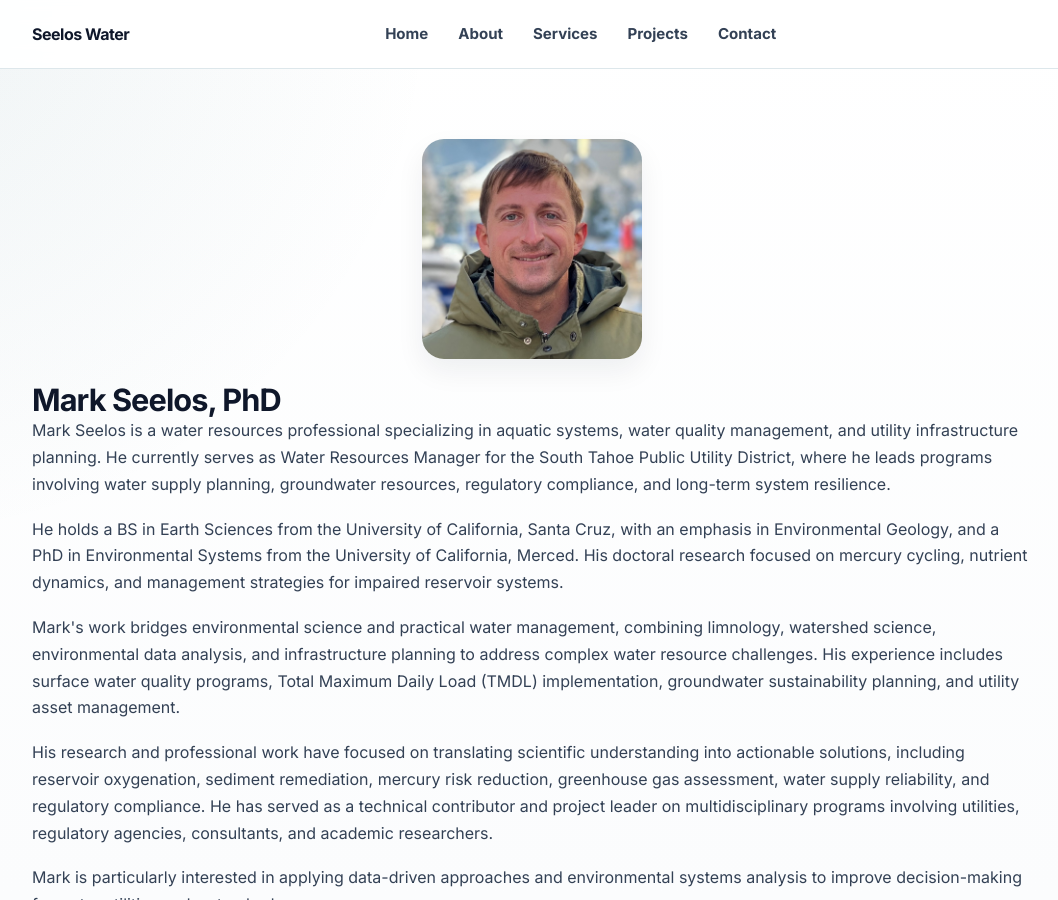
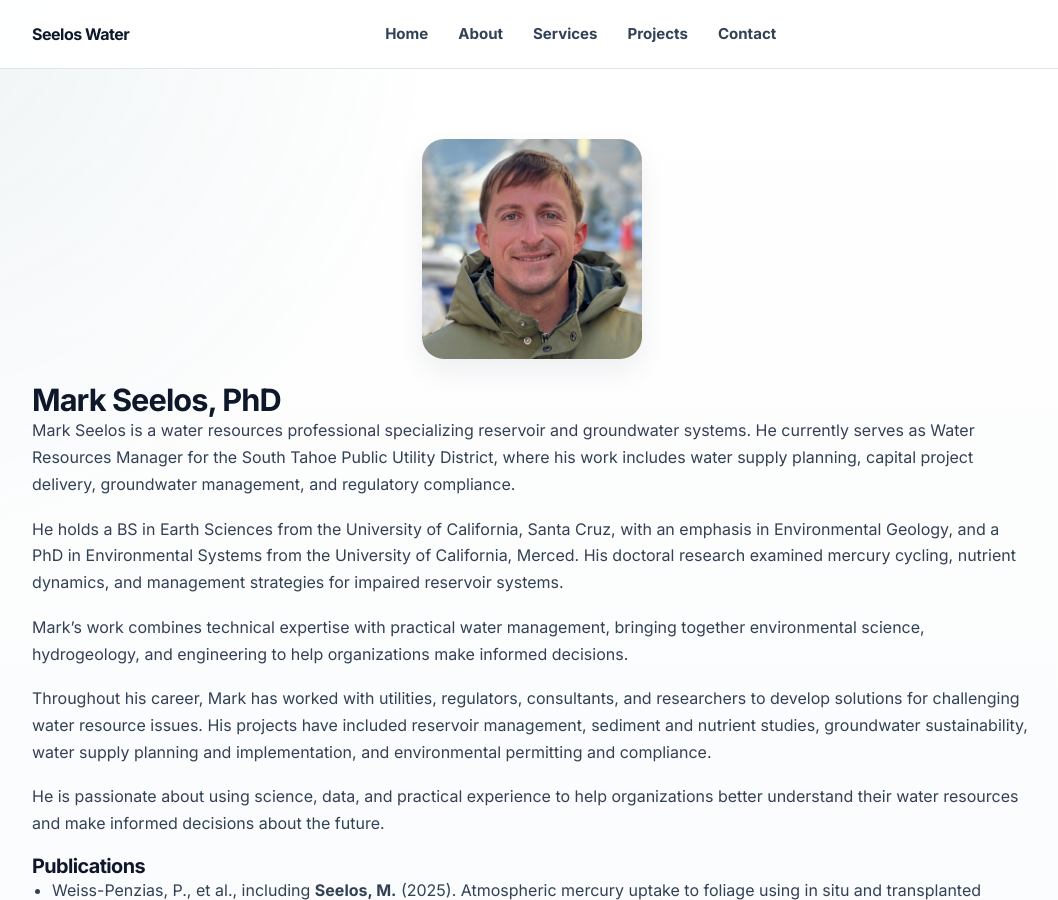
Before and after one commit to markseelos/seelos-water, a Jekyll site: the page built from about.md, in a window 1280 px wide and 900 px high. Shown: the whole window, without its empty margins (108-1166 px from the left). Built offline with Jekyll 4.4.1, drawn with Linux system fonts in a browser that asks for light colours; some of the changed text lies outside the part shown.

Commit message:
Update about.md

```diff
--- a/about.md
+++ b/about.md
@@ -18,25 +18,25 @@ permalink: /about/
 
       <h2>Mark Seelos, PhD</h2>
 
-      <p>
-        Mark Seelos is a water resources professional specializing in aquatic systems, water quality management, and utility infrastructure planning. He currently serves as Water Resources Manager for the South Tahoe Public Utility District, where he leads programs involving water supply planning, groundwater resources, regulatory compliance, and long-term system resilience.
-      </p>
+<p>
+  Mark Seelos is a water resources professional specializing reservoir and groundwater systems. He currently serves as Water Resources Manager for the South Tahoe Public Utility District, where his work includes water supply planning, capital project delivery, groundwater management, and regulatory compliance.
+</p>
 
-      <p>
-        He holds a BS in Earth Sciences from the University of California, Santa Cruz, with an emphasis in Environmental Geology, and a PhD in Environmental Systems from the University of California, Merced. His doctoral research focused on mercury cycling, nutrient dynamics, and management strategies for impaired reservoir systems.
-      </p>
+<p>
+  He holds a BS in Earth Sciences from the University of California, Santa Cruz, with an emphasis in Environmental Geology, and a PhD in Environmental Systems from the University of California, Merced. His doctoral research examined mercury cycling, nutrient dynamics, and management strategies for impaired reservoir systems.
+</p>
 
-      <p>
-        Mark's work bridges environmental science and practical water management, combining limnology, watershed science, environmental data analysis, and infrastructure planning to address complex water resource challenges. His experience includes surface water quality programs, Total Maximum Daily Load (TMDL) implementation, groundwater sustainability planning, and utility asset management.
-      </p>
+<p>
+Mark’s work combines technical expertise with practical water management, bringing together environmental science, hydrogeology, and engineering to help organizations make informed decisions.
+</p>
 
-      <p>
-        His research and professional work have focused on translating scientific understanding into actionable solutions, including reservoir oxygenation, sediment remediation, mercury risk reduction, greenhouse gas assessment, water supply reliability, and regulatory compliance. He has served as a technical contributor and project leader on multidisciplinary programs involving utilities, regulatory agencies, consultants, and academic researchers.
-      </p>
+<p>
+  Throughout his career, Mark has worked with utilities, regulators, consultants, and researchers to develop solutions for challenging water resource issues. His projects have included reservoir management, sediment and nutrient studies, groundwater sustainability, water supply planning and implementation, and environmental permitting and compliance.
+</p>
 
-      <p>
-        Mark is particularly interested in applying data-driven approaches and environmental systems analysis to improve decision-making for water utilities and watershed managers.
-      </p>
+<p>
+  He is passionate about using science, data, and practical experience to help organizations better understand their water resources and make informed decisions about the future.
+</p>
 
 
       <h3>Publications</h3>
```
